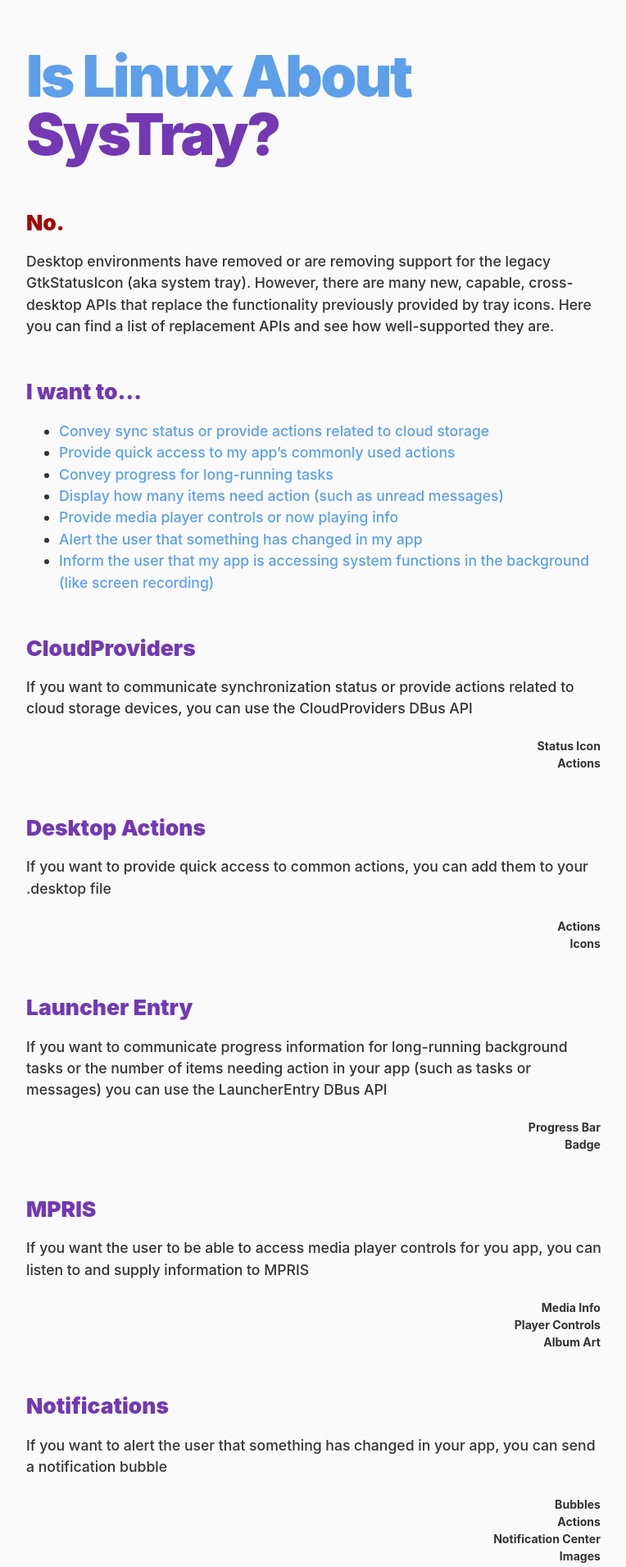
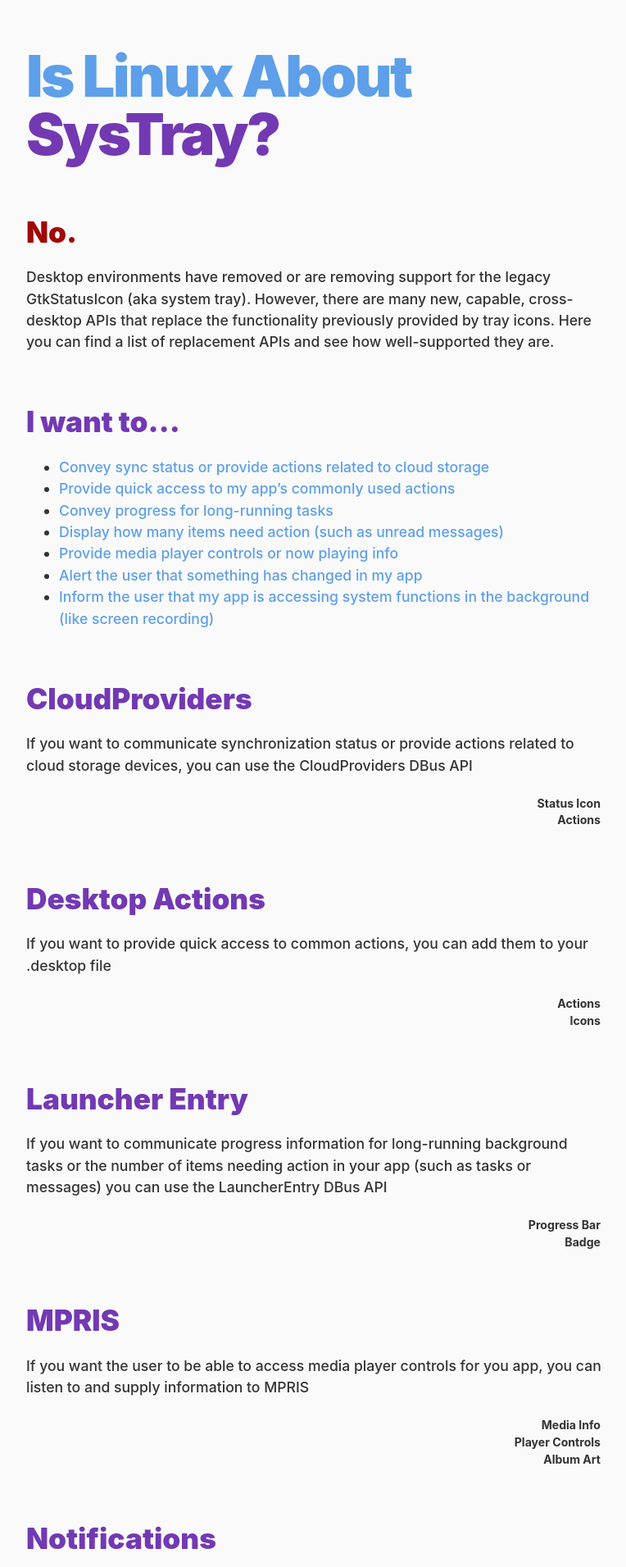
Before and after one commit to islinuxabout/islinuxabout.github.io, a Jekyll site: the page built from systray.md, in a window 1280 px wide. Shown: the top 1911 px of the page at 82% size, without its empty margins (256-1020 px from the left). Built offline with Jekyll 4.4.1, drawn with Linux system fonts in a browser that asks for light colours; our own code applies the rules of GitHub Pages for plain Markdown files; some of the changed text lies outside the part shown.

Commit message:
Split into subheadings

```diff
--- a/css/main.scss
+++ b/css/main.scss
@@ -77,6 +77,11 @@ h1 {
 }
 
 h2 {
+  font-size: 2em;
+}
+
+h2,
+h3 {
   margin-top: 2em;
 }
 
--- a/systray.md
+++ b/systray.md
@@ -371,23 +375,7 @@ XDG Desktop Portals are sandbox-compatible DBus APIs for accessing system functi
     </thead>
     <tbody>
       <tr>
-        <th>Location</th>
-        {% for de in des %}
-          {% assign status = de.portals.location %}
-          {% if status == true %}
-            {% assign status = "✔️" %}
-          {% elsif status == false %}
-            {% assign status = "✖️" %}
-          {% elsif status == "planned" %}
-            {% assign status = "🗋" %}
-          {% elsif status == "partial" %}
-            {% assign status = "◐" %}
-          {% endif %}
-          <td class="{{ status }}">{{ status }}</td>
-        {% endfor %}
-      </tr>
-      <tr>
-        <th>Location Consent</th>
+        <th>Consent</th>
         {% for de in des %}
           {% assign status = de.portals.location-consent %}
           {% if status == true %}
@@ -418,24 +406,27 @@ XDG Desktop Portals are sandbox-compatible DBus APIs for accessing system functi
           <td class="{{ status }}">{{ status }}</td>
         {% endfor %}
       </tr>
+    </tbody>
+  </table>
+</div>
+
+### Screencast/Recording
+
+The Screencast Portal is responsible for providing apps with the display's or a window's visible content i.e. for recording, streaming, or remote viewing.
+
+<div class="overflow-x">
+  <table>
+    <thead>
       <tr>
-        <th>Screencast</th>
+        <th></th>
         {% for de in des %}
-          {% assign status = de.portals.screencast %}
-          {% if status == true %}
-            {% assign status = "✔️" %}
-          {% elsif status == false %}
-            {% assign status = "✖️" %}
-          {% elsif status == "planned" %}
-            {% assign status = "🗋" %}
-          {% elsif status == "partial" %}
-            {% assign status = "◐" %}
-          {% endif %}
-          <td class="{{ status }}">{{ status }}</td>
+          <th>{{ de.title }}</th>
         {% endfor %}
       </tr>
+    </thead>
+    <tbody>
       <tr>
-        <th>Screencast Consent</th>
+        <th>Consent</th>
         {% for de in des %}
           {% assign status = de.portals.screencast-consent %}
           {% if status == true %}
```
Also changed, not shown: other parts of systray.md (+7 -3 lines), 6 other files.
